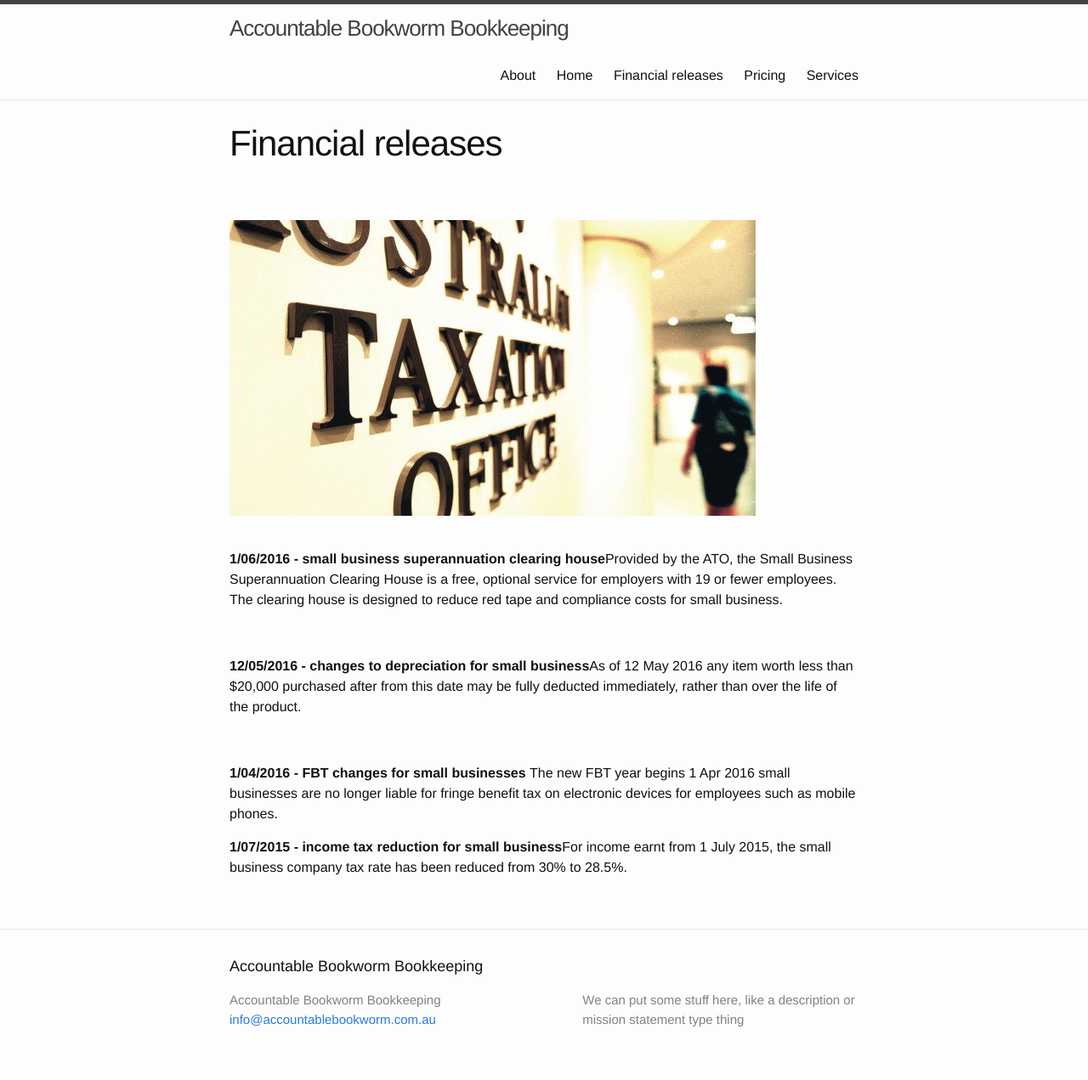
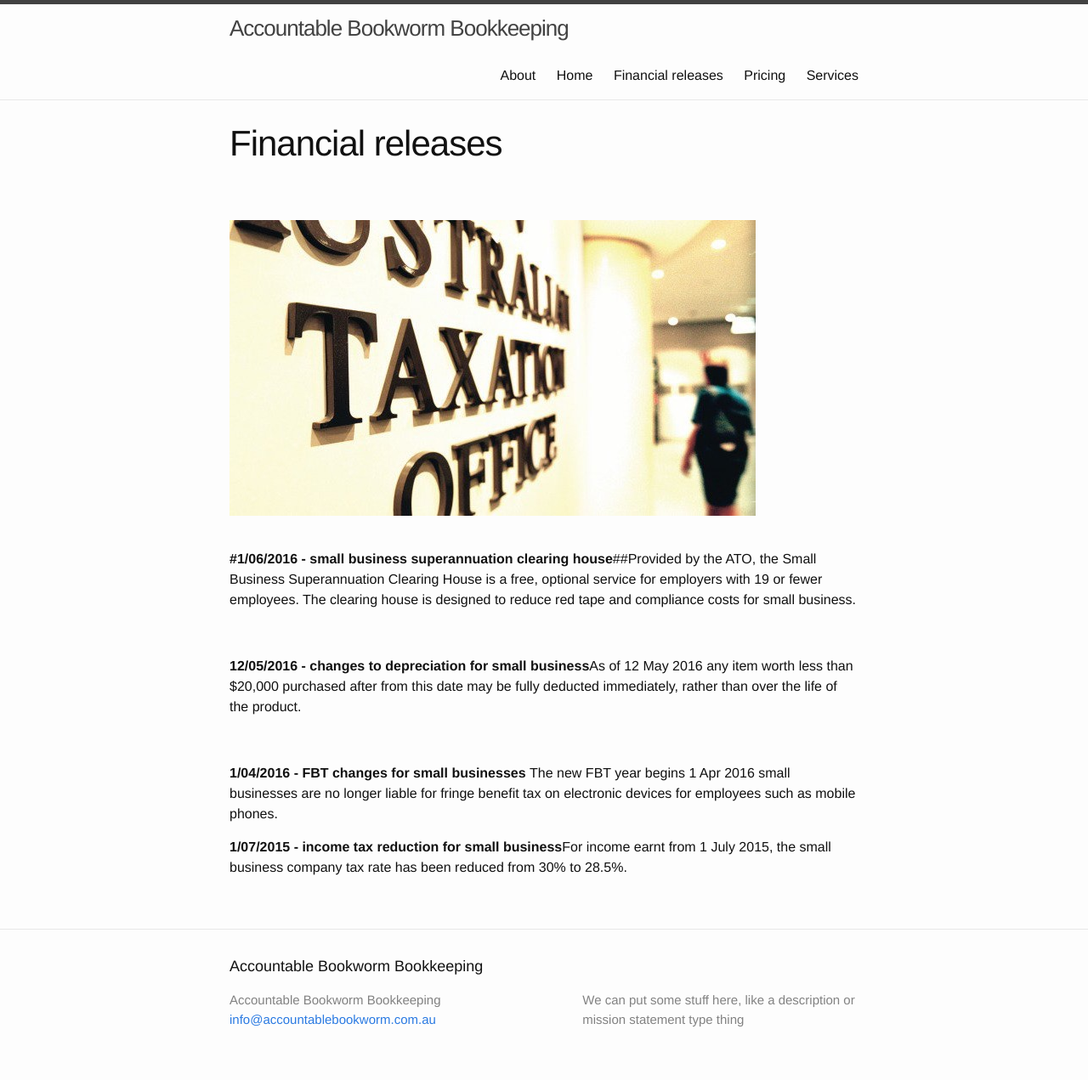
Before and after one commit to aivins/bookwormsite, a Jekyll site: the page built from index.html, in a window 1280 px wide. Shown: the whole page at 85% size. Built offline with Jekyll 4.4.1, drawn with Linux system fonts in a browser that asks for light colours.

Commit message:
Update from Forestry.io - index.html

```diff
--- a/index.html
+++ b/index.html
@@ -2,7 +2,7 @@
 title: Financial releases
 layout: page
 ---
-<p><strong><br></strong></p><p><strong></strong></p><figure><strong><img src="{{ site.baseurl }}/forestryio/images/image-6.jpeg"></strong></figure><strong><br></strong><p><strong>1/06/2016 - small business superannuation clearing house</strong>Provided by the ATO, the Small Business Superannuation Clearing House is a free, optional service for employers with 19 or fewer employees. The clearing house is designed to reduce red tape and compliance costs for small business.</p>
+<p><strong><br></strong></p><p><strong></strong></p><figure><strong><img src="{{ site.baseurl }}/forestryio/images/image-6.jpeg"></strong></figure><strong><br></strong><p><strong>#1/06/2016 - small business superannuation clearing house</strong>##Provided by the ATO, the Small Business Superannuation Clearing House is a free, optional service for employers with 19 or fewer employees. The clearing house is designed to reduce red tape and compliance costs for small business.</p>
 <p><strong><br></strong></p>
 <p><strong>12/05/2016 - changes to depreciation for small business</strong>As of 12 May 2016 any item worth less than $20,000 purchased after from this date may be fully deducted immediately, rather than over the life of the product.</p>
 <p><strong><br></strong></p>
```
